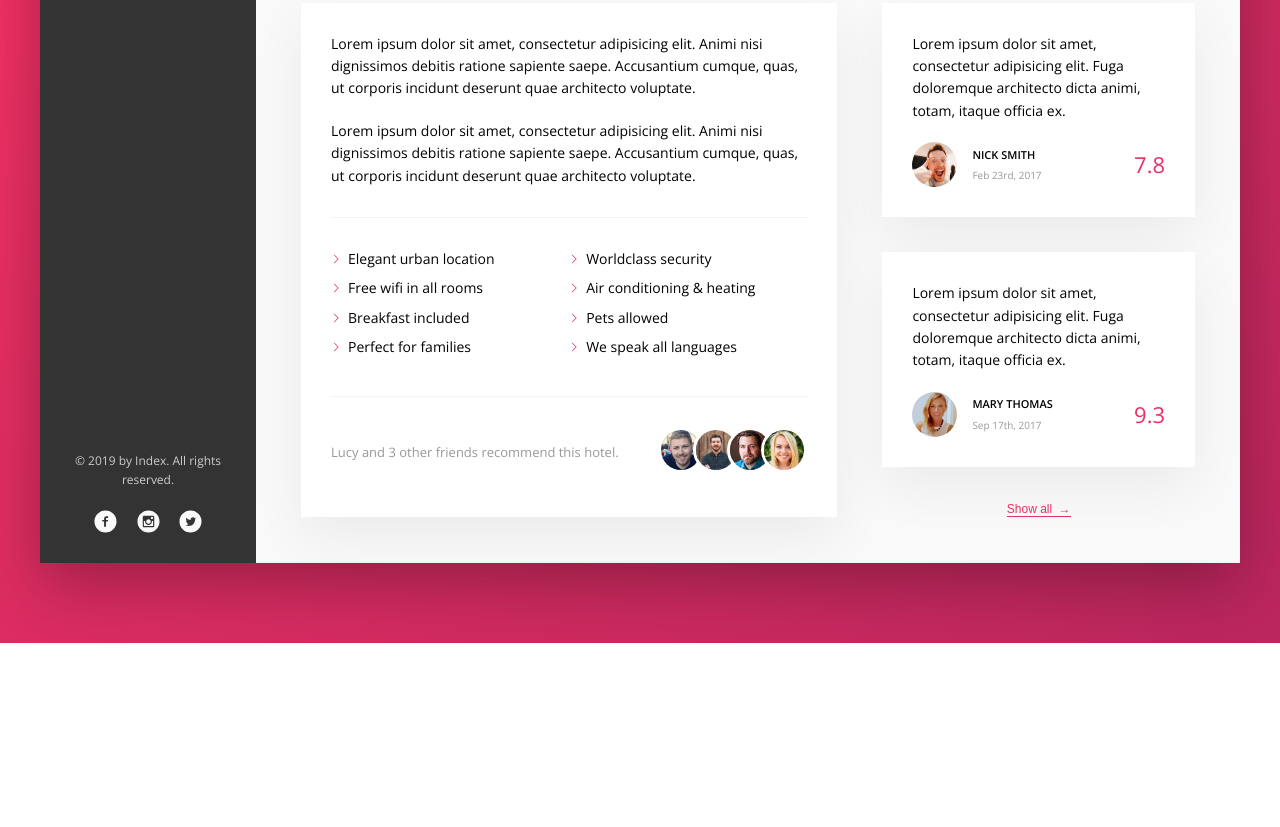
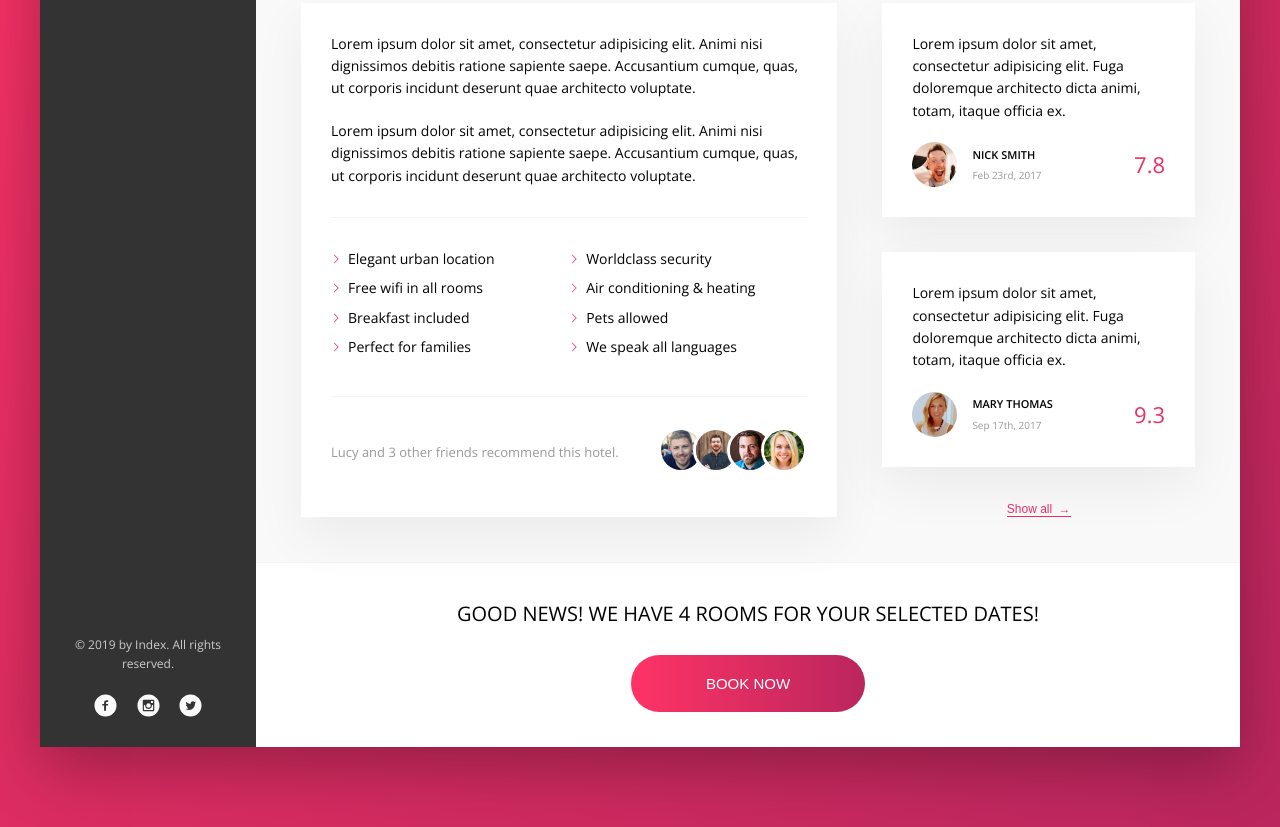
Before and after one commit to Naimul-Islam-Siam/Index, a website: page index.html in a window 1280 px wide. Shown: the part 445-1272 px from the top of the page. Before the commit the page ends 1088 px from the top, so only its background shows below. Drawn offline with nearby package versions, Linux system fonts and the light colour scheme.

Commit message:
cta done

```diff
--- a/index.html
+++ b/index.html
@@ -251,6 +251,19 @@
                     </div>
                 </div>
 
+                <div class="cta">
+                    <h2 class="cta__heading">
+                        Good news! We have 4 rooms for your selected dates!
+                    </h2>
+
+                    <button class="btn">
+                        <span class="btn__visible">
+                            Book now
+                        </span>
+                        <span class="btn__invisible">Only 4 rooms left</span>
+                    </button>
+                </div>
+
             </main>
         </div>
 
--- a/sass/_components.scss
+++ b/sass/_components.scss
@@ -527,3 +527,79 @@
         font-size: 1.2rem;
     }
 }
+
+
+/////////////////////////////
+//Review
+/////////////////////////////
+
+.cta {
+    padding: 3.5rem 0;
+    text-align: center;
+
+    &__heading {
+        font-size: 2rem;
+        font-weight: 300;
+        margin-bottom: 2.5rem;
+
+        text-transform: uppercase;
+    }
+}
+
+.btn {
+    border: none;
+    font-size: 1.5rem;
+    text-transform: uppercase;
+    font-weight: 300;
+    border-radius: 100px;
+
+    background-image: linear-gradient(to right, var(--color-primary-light), var(--color-primary-dark));
+    color: #fff;
+    cursor: pointer;
+
+    position: relative;
+    overflow: hidden;
+
+    &>* {
+        display: inline-block;
+        height: 100%;
+        width: 100%;
+
+        transition: all 0.2s;
+    }
+
+    &__visible {
+        padding: 2rem 7.5rem;
+
+        &-icon {
+            width: 1.6rem;
+            height: 1.6rem;
+            fill: #fff;
+        }
+    }
+
+    &__invisible {
+        position: absolute;
+        left: 0;
+        top: -100%;
+
+        padding: 2rem 0;
+    }
+
+    &:hover &__visible {
+        transform: translateY(100%);
+    }
+
+    &:hover &__invisible {
+        top: 0;
+    }
+
+    &:hover {
+        background-image: linear-gradient(to left, var(--color-primary-light), var(--color-primary-dark));
+    }
+
+    &:focus {
+        outline: none;
+        animation: pulsate 1s infinite;
+    }
+}
--- a/sass/_layout.scss
+++ b/sass/_layout.scss
@@ -59,3 +59,7 @@
     flex-direction: column;
     align-items: center;
 }
+
+.cta {
+    background-color: #fff;
+}
```
Also changed, not shown: css/style.css.
